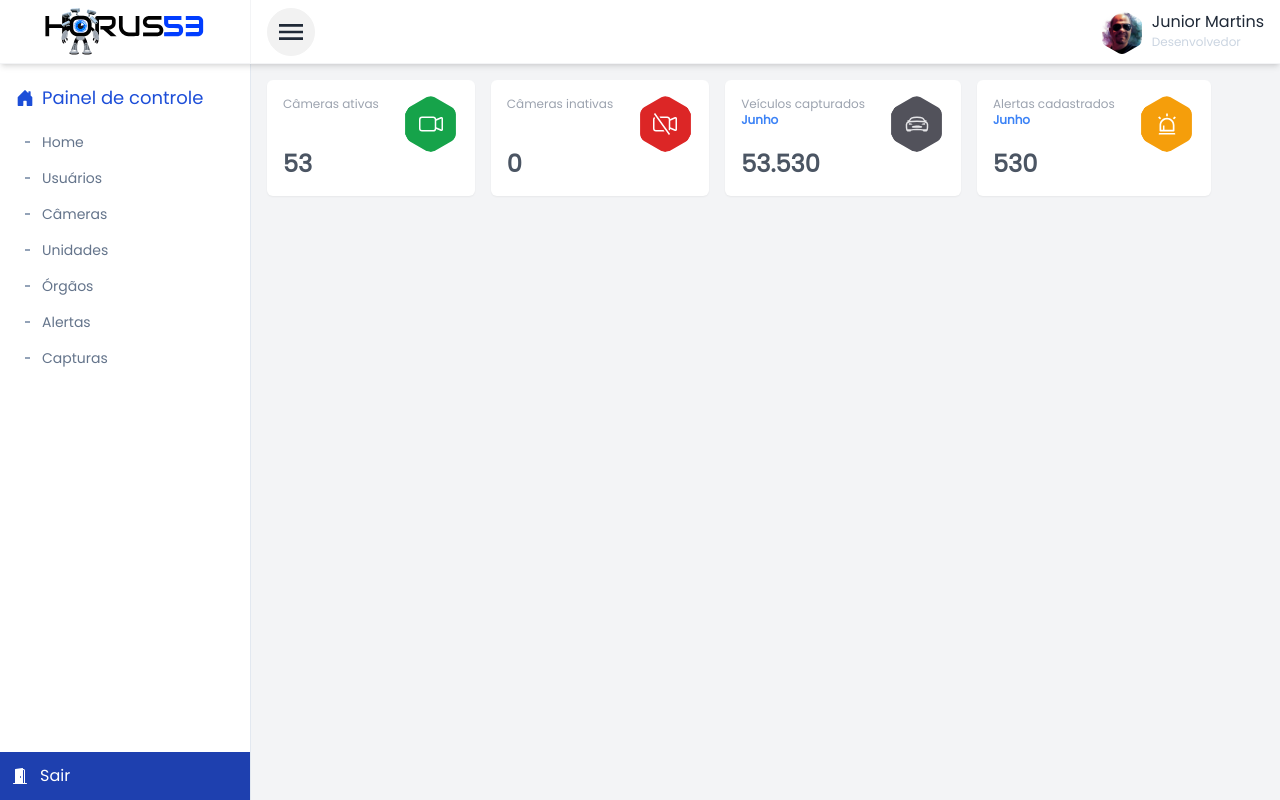
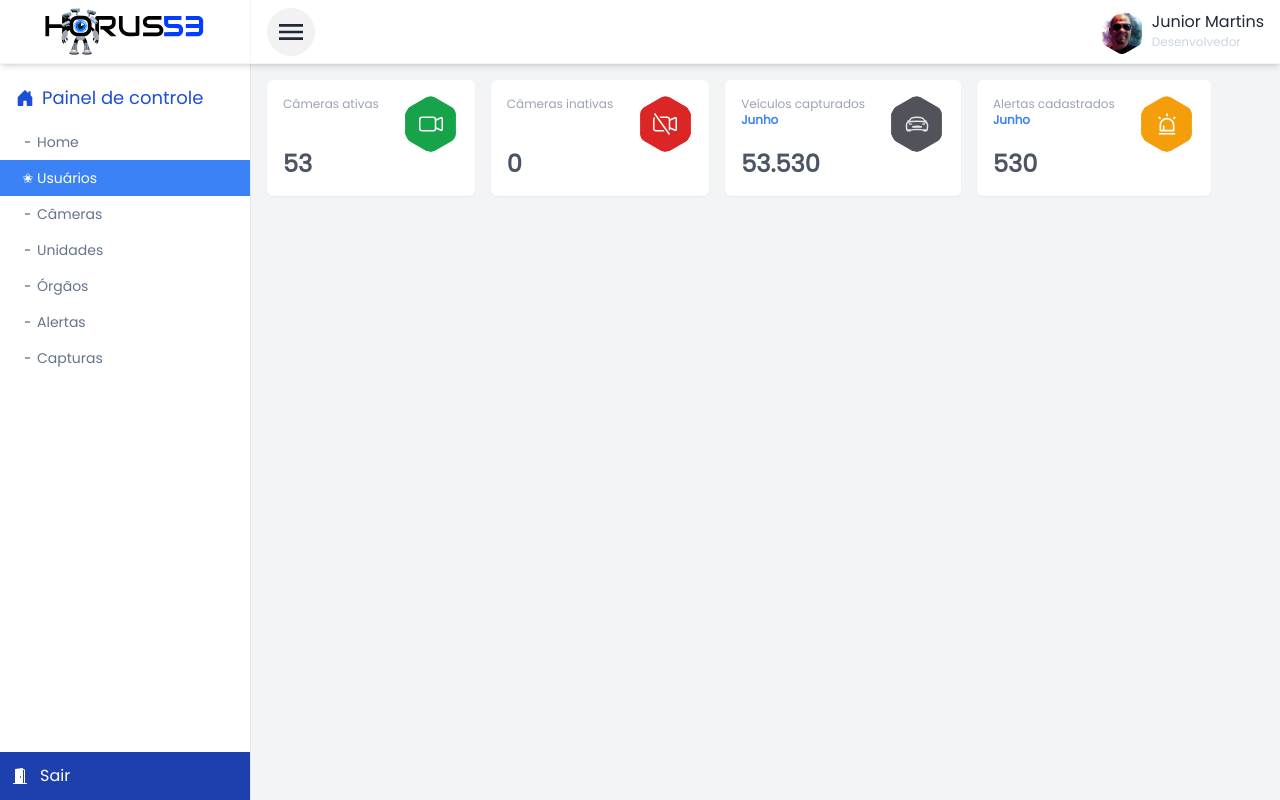
Before and after one commit to juniormartinxo/horus53-app, a Next.js app: page / in a window 1280 px wide. Built offline with nearby package versions, Linux system fonts and the light colour scheme.

Commit message:
feat: implementa um estilo para quando o menu está ativo

```diff
--- a/src/app/components/navigation-menu.tsx
+++ b/src/app/components/navigation-menu.tsx
@@ -1,3 +1,4 @@
+'use client'
 import Link from 'next/link'
 import {
   BsFillPersonLinesFill,
@@ -13,6 +14,15 @@ import {
 import styles from '../styles.module.css'
 
 const NavigationMenu = () => {
+  const menuActive = (path: string) => {
+    return path === window.location.pathname ? 'bg-blue-500' : ''
+  }
+  const menuActiveText = (path: string) => {
+    return path === window.location.pathname ? 'text-white' : ''
+  }
+
+  const path = window.location.pathname
+
   return (
     <div id='menu' className='w-[251px] bg-white border-r border-slate-200'>
       <div className='text-slate-500 w-full text-sm flex flex-col justify-between content-between h-full'>
@@ -26,7 +36,13 @@ const NavigationMenu = () => {
                 <span>Home</span>
               </Link>
             </li>
-            <li className={styles.menuItem}>
+            <li
+              className={
+                path === window.location.pathname
+                  ? styles.menuItemActive
+                  : styles.menuItem
+              }
+            >
               <Link href='/dashboard/users'>
                 <span>Usuários</span>
               </Link>
--- a/src/app/styles.module.css
+++ b/src/app/styles.module.css
@@ -7,46 +7,88 @@
 }
 
 /* Estilos personalizados */
+
+.menuItemActive {
+  position: relative;
+  cursor: pointer;
+  padding: 0 25px;
+  list-style: none;
+  @apply text-white  bg-blue-500;
+
+  a {
+    @apply px-3 py-2 flex items-center gap-3 transition duration-700;
+  }
+
+  span {
+    transition: margin-left 0.4s ease-in-out;
+
+    @apply text-sm;
+  }
+
+  &:hover {
+    &::before {
+      width: 25px;
+      transition: width 0.4s ease-in-out;
+    }
+
+    span {
+      margin-left: 25px;
+      transition: margin-left 0.4s ease-in-out;
+    }
+  }
+
+  &::before {
+    content: '✬';
+    position: absolute;
+    left: 22px;
+    top: 22%;
+    width: 5px;
+    height: 2px;
+    transition: width 0.3s ease-in-out;
+  }
+}
+
 .menuItem {
   position: relative;
-  margin-left: 25px;
   cursor: pointer;
-  padding: 0 5px;
+  padding: 0 25px;
   list-style: none;
-}
 
-.menuItem::before {
-  content: '';
-  position: absolute;
-  left: 0;
-  top: 50%;
-  transform: translateY(-50%);
-  width: 5px;
-  height: 2px;
-  transition: width 0.3s ease-in-out;
+  a {
+    @apply px-3 py-2 flex items-center gap-3 hover:text-blue-600  transition duration-700;
+  }
 
-  @apply bg-slate-400;
-}
+  span {
+    transition: margin-left 0.4s ease-in-out;
 
-.menuItem:hover::before {
-  width: 25px;
-  transition: width 0.4s ease-in-out;
+    @apply text-sm;
+  }
 
-  @apply bg-blue-500;
-}
+  &:hover {
+    &::before {
+      width: 25px;
+      transition: width 0.4s ease-in-out;
+      @apply bg-blue-500;
+    }
 
-.menuItem a {
-  @apply px-3 py-2 flex items-center gap-3 hover:text-blue-600  transition duration-700;
-}
+    span {
+      margin-left: 25px;
+      transition: margin-left 0.4s ease-in-out;
+    }
+  }
 
-.menuItem span {
-  transition: margin-left 0.4s ease-in-out;
-  @apply text-sm;
-}
+  &::before {
+    content: '';
+    position: absolute;
+    left: 25px;
+    top: 50%;
+    transform: translateY(-50%);
+    width: 5px;
+    height: 2px;
+    transition: width 0.3s ease-in-out;
 
-.menuItem:hover span {
-  margin-left: 25px;
-  transition: margin-left 0.4s ease-in-out;
+    @apply bg-slate-400;
+  }
 }
 
 .cardDashboard {
```
